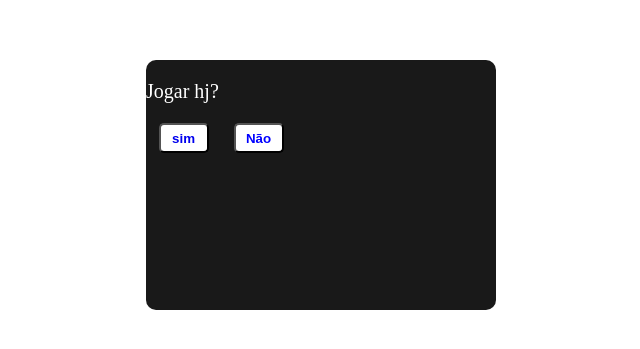
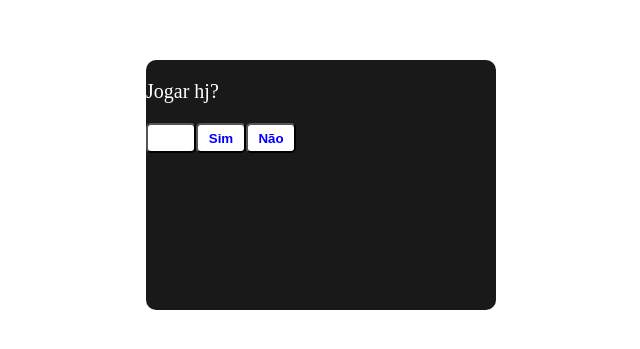
Before and after one commit to Puudim111/proposta-irrecusavel, a plain HTML site: page index.html in a window 1280 px wide. Shown: the part 223-572 px from the top of the page, without its empty margins (319-959 px from the left). Drawn offline with Linux system fonts and the light colour scheme.

Commit message:
Update index.html

```diff
--- a/index.html
+++ b/index.html
@@ -46,7 +46,11 @@
             <p>Jogar hj?</p>
             <div class="buttons-container">
                 <button>
-                    <a href=noice-meme.mp4>sim</a>
+                    <a href="noice-meme.mp4" target="_blank">
+  <button>Sim</button>
+</a>
+
+
                 </button>
                 <button id="no">Não</button>
             </div>
```
